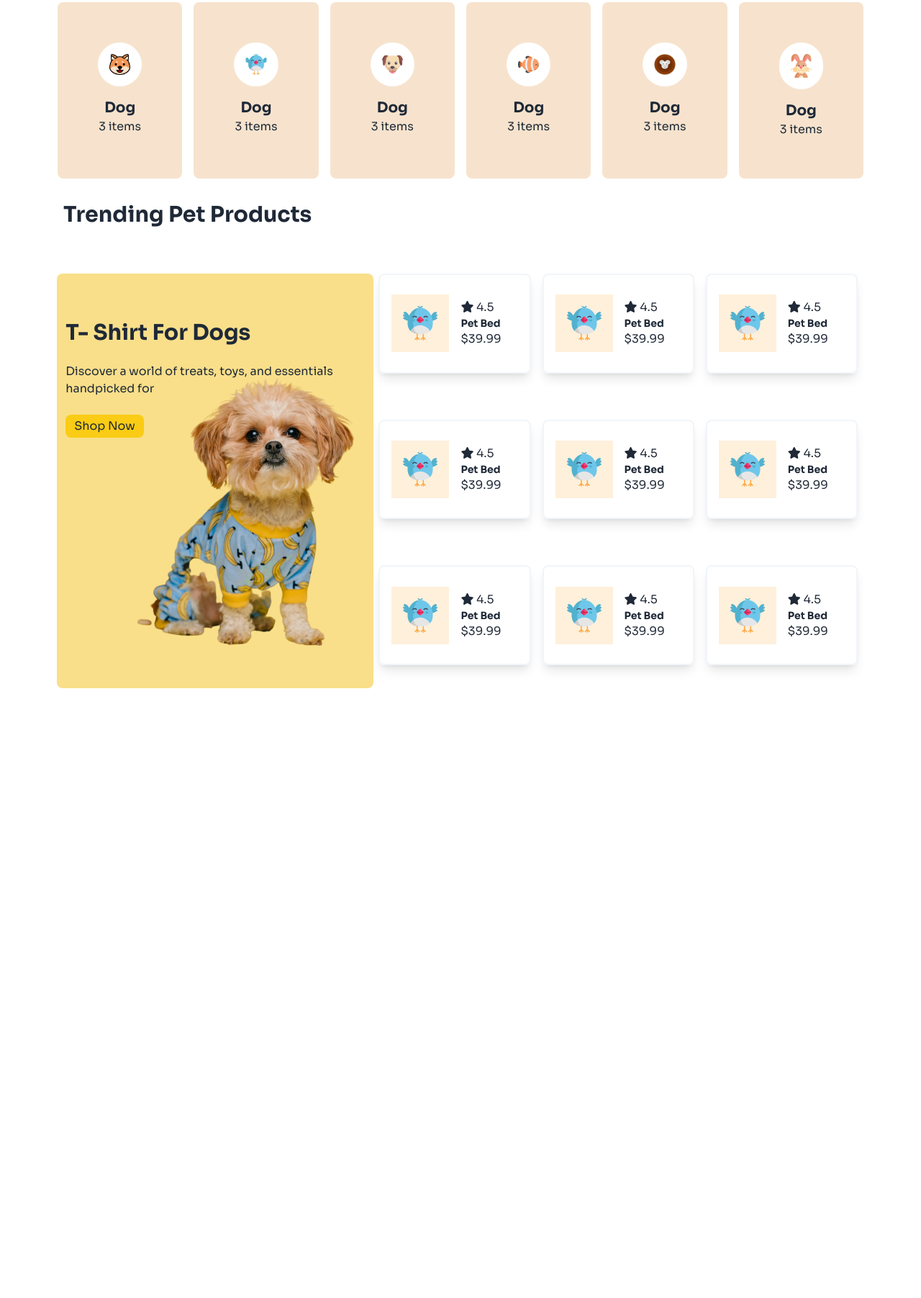
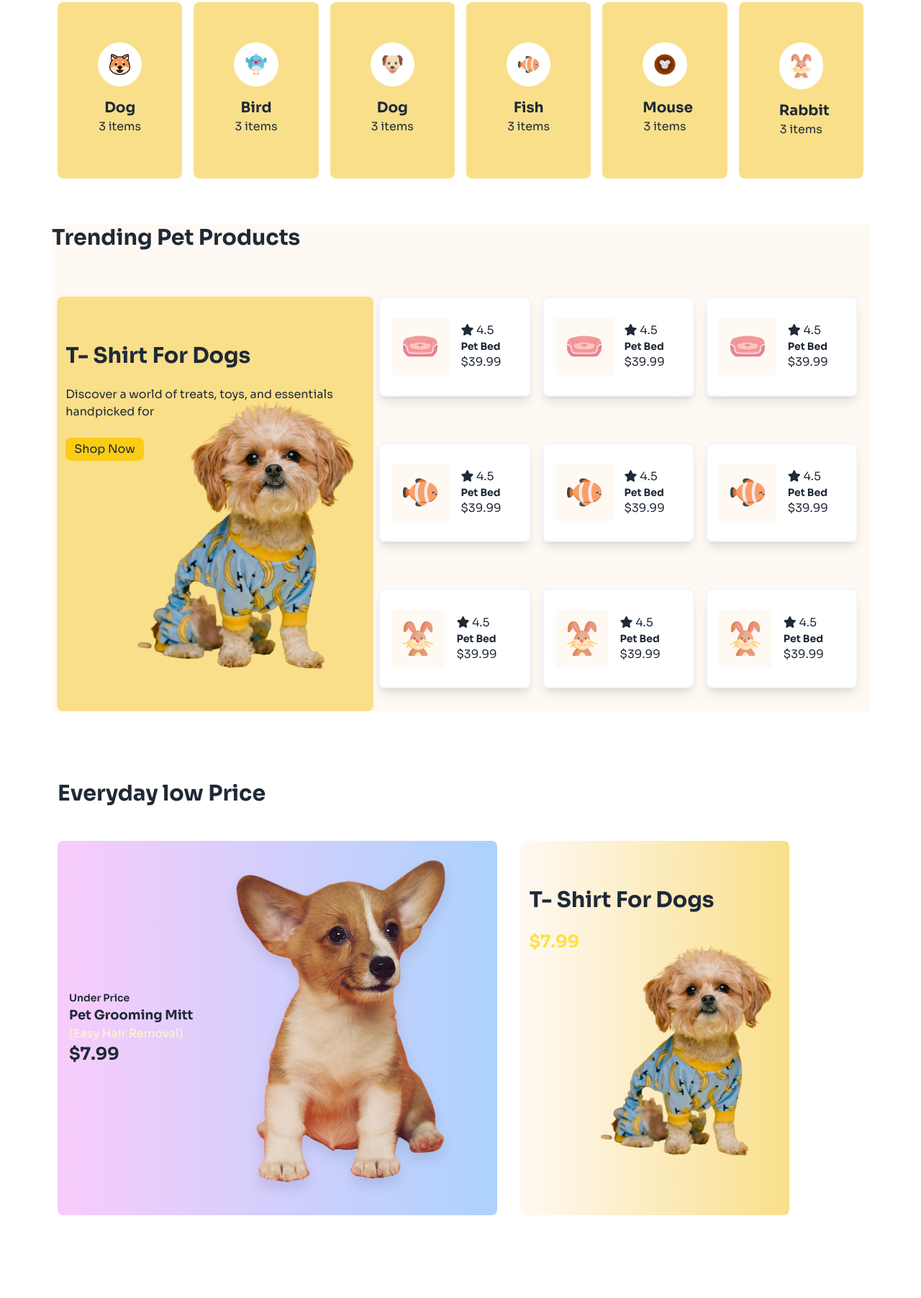
Before and after one commit to Abdul-Aziz-wasi/PET-SHOP, a plain HTML site: page index.html in a window 1280 px wide. Shown: the part 893-2696 px from the top of the page at 72% size. Before the commit the page ends 1849 px from the top, so only its background shows below. Drawn offline with nearby package versions, Linux system fonts and the light colour scheme.

Commit message:
added all section

```diff
--- a/index.html
+++ b/index.html
@@ -62,10 +62,18 @@
                 <h1 class="text-lg font-bold lg:text-3xl">Pamper Your Pet,<br> Because They Deserve <br> the Bes</h1><br>
                     <p>Discover a world of treats, toys, and essentials handpicked for <br> your furry friends. Shop now and make tails wag with joy!</p><br>
                     <button class="py-1 px-3 rounded-lg bg-yellow-400 hover:bg-yellow-200">Find a pet</button>
+                    <div class="max-w-6xl mx-auto mt-8 pl-4">
+                        <i class="fa-solid fa-arrow-down size-6 animate-bounce text-black text-3xl font-bold"></i>
+                        <!-- <i class="fa-solid fa-angle-down size-6 animate-bounce text-yellow-500 text-3xl font-bold"></i><br>
+                        <i class="fa-solid fa-angle-down size-6 animate-bounce text-yellow-500 text-3xl font-bold"></i><br>
+                        <i class="fa-solid fa-angle-down size-6 animate-bounce text-yellow-500 text-3xl font-bold"></i> -->
+                      </div>
           </div>
           <div><img class="pt-48 lg:p-4 z-1" src="images/cat-big.png" alt=""></div> <br>
 
+
             </div>
+
          </section>
     </header>
     <!-- main section -->
@@ -75,42 +83,42 @@
             <div>
 
                  <div class="grid lg:grid-cols-6 grid-cols-2  gap-4 px-4 mb-8">
-                    <div class="bg-[#F7E3CD] p-14 text-center rounded-lg">
+                    <div class="bg-[#F9DF8A] p-14 text-center rounded-lg">
                         <div class="bg-white p-4 rounded-full mb-4"><img   src="images/cat-cartoon.png" alt=""></div>
                     <h3 class="text-xl font-bold">Dog</h3>
                     <p>3 items</p>
                     </div>
-                    <div class="bg-[#F7E3CD] p-14 text-center rounded-lg">
+                    <div class="bg-[#F9DF8A] p-14 text-center rounded-lg">
                         <div class="bg-white p-4 rounded-full mb-4"><img   src="images/bird-cartoon.png" alt=""></div>
-                    <h3 class="text-xl font-bold">Dog</h3>
+                    <h3 class="text-xl font-bold">Bird</h3>
                     <p>3 items</p>
                     </div>
-                    <div class="bg-[#F7E3CD] p-14 text-center rounded-lg">
+                    <div class="bg-[#F9DF8A] p-14 text-center rounded-lg">
                         <div class="bg-white p-4 rounded-full mb-4"><img   src="images/dog-cartoon.png" alt=""></div>
                     <h3 class="text-xl font-bold">Dog</h3>
                     <p>3 items</p>
                     </div>
-                    <div class="bg-[#F7E3CD] p-14 text-center rounded-lg">
+                    <div class="bg-[#F9DF8A] p-14 text-center rounded-lg">
                         <div class="bg-white p-4 rounded-full mb-4"><img   src="images/fish-cartoon.png" alt=""></div>
-                    <h3 class="text-xl font-bold">Dog</h3>
+                    <h3 class="text-xl font-bold">Fish</h3>
                     <p>3 items</p>
                     </div>
-                    <div class="bg-[#F7E3CD] p-14 text-center rounded-lg">
+                    <div class="bg-[#F9DF8A] p-14 text-center rounded-lg">
                         <div class="bg-white p-4 rounded-full mb-4"><img   src="images/mouse-cartoon.png" alt=""></div>
-                    <h3 class="text-xl font-bold">Dog</h3>
+                    <h3 class="text-xl font-bold">Mouse</h3>
                     <p>3 items</p>
                     </div>
-                    <div class="bg-[#F7E3CD] p-14 text-center rounded-lg">
+                    <div class="bg-[#F9DF8A] p-14 text-center rounded-lg">
                         <div class="bg-white p-4 rounded-full mb-4"><img   src="images/rabbit-cartoon.png" alt=""></div>
-                    <h3 class="text-xl font-bold">Dog</h3>
+                    <h3 class="text-xl font-bold">Rabbit</h3>
                     <p>3 items</p>
                     </div>
                  </div>
 
             </div>
             <!-- pet products section -->
-             <div class="ml-2 mr-2">
-                <h3 class="lg:text-3xl text-lg pl-4 font-bold mb-8">Trending Pet Products</h3>
+             <div class="ml-2 mr-2 lg:bg-[#FFF9F4]">
+                <h3 class="lg:text-3xl text-lg font-bold mb-8 mt-16">Trending Pet Products</h3>
                 <div class="grid lg:grid-cols-5 lg:grid-rows-3 grid-cols-2 flex-wrap">
                     <div class="relative max-w-6xl mx-auto lg:mt-8 col-span-2 row-span-3 bg-[#F9DF8A] rounded-lg">
                         <div class="absolute z-50 lg:gap-4 pl-3 pt-8 lg:pt-8 mt-8">
@@ -121,72 +129,72 @@
                       <div class="pt-32 pl-24 "><img class=" lg:p-4 z-1" src="images/cute-pet-mid.png" alt=""></div> <br>
 
                         </div>
-                        <div class="flex items-center gap-4 rounded-lg shadow-lg my-8 px-4 border-2 border-slate-100 mr-4">
-                            <div><img class="bg-[#FEF0DB] p-4" src="images/bird-cartoon.png" alt=""></div>
+                        <div class="flex bg-white items-center gap-4 rounded-lg shadow-lg my-8 px-4 border-2 border-slate-100 mr-4">
+                            <div><img class="bg-[#FFF9F4] p-4" src="images/pet-couch.png" alt=""></div>
                             <div>
                                 <p><i class="fa-solid fa-star "></i> 4.5</p>
                                 <p class="text-sm font-bold">Pet Bed</p>
                                 <p>$39.99</p>
                             </div>
                         </div>
-                        <div class="flex items-center gap-4 rounded-lg shadow-lg my-8 px-4 border-2 border-slate-100 mr-4">
-                            <div ><img class="bg-[#FEF0DB] p-4" src="images/bird-cartoon.png" alt=""></div>
+                        <div class="flex bg-white items-center gap-4 rounded-lg shadow-lg my-8 px-4 border-2 border-slate-100 mr-4">
+                            <div ><img class="bg-[#FFF9F4] p-4" src="images/pet-couch.png" alt=""></div>
                             <div>
                                 <p><i class="fa-solid fa-star "></i> 4.5</p>
                                 <p class="text-sm font-bold">Pet Bed</p>
                                 <p>$39.99</p>
                             </div>
                         </div>
-                        <div class="flex items-center gap-4 rounded-lg shadow-lg my-8 px-4 border-2 border-slate-100 mr-4">
-                            <div ><img class="bg-[#FEF0DB] p-4" src="images/bird-cartoon.png" alt=""></div>
+                        <div class="flex bg-white items-center gap-4 rounded-lg shadow-lg my-8 px-4 border-2 border-slate-100 mr-4">
+                            <div ><img class="bg-[#FFF9F4] p-4" src="images/pet-couch.png" alt=""></div>
                             <div>
                                 <p><i class="fa-solid fa-star "></i> 4.5</p>
                                 <p class="text-sm font-bold">Pet Bed</p>
                                 <p>$39.99</p>
                             </div>
                         </div>
-                        <div class="flex items-center gap-4 rounded-lg shadow-lg my-8 px-4 border-2 border-slate-100 mr-4">
-                            <div ><img class="bg-[#FEF0DB] p-4" src="images/bird-cartoon.png" alt=""></div>
+                        <div class="flex bg-white items-center gap-4 rounded-lg shadow-lg my-8 px-4 border-2 border-slate-100 mr-4">
+                            <div ><img class="bg-[#FFF9F4] p-4" src="images/fish-cartoon.png" alt=""></div>
                             <div>
                                 <p><i class="fa-solid fa-star "></i> 4.5</p>
                                 <p class="text-sm font-bold">Pet Bed</p>
                                 <p>$39.99</p>
                             </div>
                         </div>
-                        <div class="flex items-center gap-4 rounded-lg shadow-lg my-8 px-4 border-2 border-slate-100 mr-4">
-                            <div ><img class="bg-[#FEF0DB] p-4" src="images/bird-cartoon.png" alt=""></div>
+                        <div class="flex bg-white items-center gap-4 rounded-lg shadow-lg my-8 px-4 border-2 border-slate-100 mr-4">
+                            <div ><img class="bg-[#FFF9F4] p-4" src="images/fish-cartoon.png" alt=""></div>
                             <div>
                                 <p><i class="fa-solid fa-star "></i> 4.5</p>
                                 <p class="text-sm font-bold">Pet Bed</p>
                                 <p>$39.99</p>
                             </div>
                         </div>
-                        <div class="flex items-center gap-4 rounded-lg shadow-lg my-8 px-4 border-2 border-slate-100 mr-4">
-                            <div ><img class="bg-[#FEF0DB] p-4" src="images/bird-cartoon.png" alt=""></div>
+                        <div class="flex bg-white items-center gap-4 rounded-lg shadow-lg my-8 px-4 border-2 border-slate-100 mr-4">
+                            <div ><img class="bg-[#FFF9F4] p-4" src="images/fish-cartoon.png" alt=""></div>
                             <div>
                                 <p><i class="fa-solid fa-star "></i> 4.5</p>
                                 <p class="text-sm font-bold">Pet Bed</p>
                                 <p>$39.99</p>
                             </div>
                         </div>
-                        <div class="flex items-center gap-4 rounded-lg shadow-lg my-8 px-4 border-2 border-slate-100 mr-4">
-                            <div ><img class="bg-[#FEF0DB] p-4" src="images/bird-cartoon.png" alt=""></div>
+                        <div class="flex bg-white items-center gap-4 rounded-lg shadow-lg my-8 px-4 border-2 border-slate-100 mr-4">
+                            <div ><img class="bg-[#FFF9F4] p-4" src="images/rabbit-cartoon.png" alt=""></div>
                             <div>
                                 <p><i class="fa-solid fa-star "></i> 4.5</p>
                                 <p class="text-sm font-bold">Pet Bed</p>
                                 <p>$39.99</p>
                             </div>
                         </div>
-                        <div class="flex items-center gap-4 rounded-lg shadow-lg my-8 px-4 border-2 border-slate-100 mr-4">
-                            <div ><img class="bg-[#FEF0DB] p-4" src="images/bird-cartoon.png" alt=""></div>
+                        <div class="flex bg-white items-center gap-4 rounded-lg shadow-lg my-8 px-4 border-2 border-slate-100 mr-4">
+                            <div ><img class="bg-[#FFF9F4] p-4" src="images/rabbit-cartoon.png" alt=""></div>
                             <div>
                                 <p><i class="fa-solid fa-star "></i> 4.5</p>
                                 <p class="text-sm font-bold">Pet Bed</p>
                                 <p>$39.99</p>
                             </div>
                         </div>
-                        <div class="hidden lg:flex items-center gap-4 rounded-lg shadow-lg my-8 px-4 border-2 border-slate-100 mr-4">
-                            <div ><img class="bg-[#FEF0DB] p-4" src="images/bird-cartoon.png" alt=""></div>
+                        <div class="hidden bg-white lg:flex items-center gap-4 rounded-lg shadow-lg my-8 px-4 border-2 border-slate-100 mr-4">
+                            <div ><img class="bg-[#FFF9F4] p-4" src="images/rabbit-cartoon.png" alt=""></div>
                             <div>
                                 <p><i class="fa-solid fa-star "></i> 4.5</p>
                                 <p class="text-sm font-bold">Pet Bed</p>
@@ -198,11 +206,99 @@
 
              </div>
 
+             <!-- every low price section -->
+              <section class="mt-24">
+                <h3 class="lg:text-3xl text-lg pl-4 font-bold mb-8 mt-16">Everyday low Price</h3>
+                <div class="flex-row lg:flex gap-8 p-4">
+                    <div class="lg:4/6 flex lg:mb-24 mb-4 items-center bg-gradient-to-r from-[#F8CCFB] rounded-lg  to-[#ACD2FD]">
+                        <div class="gap-4 pl-4">
+                            <p class="text-sm hidden lg:block font-semibold">Under Price</p>
+                            <p class="text-lg lg:font-bold text-nowrap">Pet Grooming Mitt</p>
+                            <p class="text-yellow-100 hidden lg:block">(Easy Hair Removal)</p>
+                            <p class="lg:text-2xl font-bold">$7.99</p>
+                        </div>
+                        <div>
+                            <img src="images/cute-dog-mid.png" alt="">
+                        </div>
+
+
+                    </div>
+                    <div class=" lg:w-2/6 lg:mb-24 bg-gradient-to-r from-[#FFF9F4] rounded-lg  to-[#F9DF8A]">
+                        <div class="absolute z-50 lg:gap-4 pl-3 pt-8 lg:pt-8 mt-8">
+                            <h1 class="text-lg font-bold lg:text-3xl">T- Shirt For Dogs</h1><br>
+                            <p class="text-2xl text-yellow-300 font-bold">$7.99</p>
+
+                      </div>
+                      <div class="pt-32 pl-24 "><img class=" lg:p-4 z-1" src="images/cute-pet-mid.png" alt=""></div> <br>
+
+                        </div>
+
+
+                    </div>
+                </div>
+              </section>
+
+              <section>
+                <div class="max-w-6xl mx-auto mt-16 p-16 shadow-lg rounded-lg">
+                    <h2 class="text-xl font-bold mb-4">How to take care of pets?</h2>
+                    <p class="text-sm mb-4">To take care of a pet, you can provide them with food, water, shelter, exercise, and regular veterinary care. You can also make sure they are properly identified and spayed or neutered. <br>
+                        <span class="text-lg font-bold mt-4">Food and water:</span> <br>
+                        Provide your pet with a balanced diet of nutritious food. <br>
+                        Make sure your pet has access to fresh water at all times. <br>
+                        <span class="text-lg font-bold mt-4">Shelter:</span> <br>
+                        Provide a safe, cozy shelter for your pet. <br>
+                        Make sure your pet has a place to go to the bathroom. </p>
+                </div>
+              </section>
+
 
 
     </main>
 
-    <footer>
+    <footer class="">
+        <!-- pawsome news -->
+         <div class="mx-4 translate-y-56">
+            <div class=" max-w-6xl mx-auto flex-row p-8 lg:flex items-center gap-32 bg-[#FFF9F4]">
+                <div>
+                    <img class="p-4" src="images/cute-pet-mid.png" alt="">
+
+                </div>
+                <div class="p-4">
+                    <h2 class="text-lg font-bold mb-2 ">Get Pawsome News!</h2>
+                    <p class="font-semibold mb-2">Exclusive training tips, ticks, and more.</p>
+                    <input class="p-3 mb-2 rounded-md" type="email" placeholder="Enter email..."> <br>
+                    <button class="py-1 px-3 rounded-lg bg-yellow-400 hover:bg-yellow-200">Subscribe</button>
+
+                </div>
+             </div>
+         </div>
+         <!-- footer section -->
+          <section class="bg-[#F9DF8A]">
+            <div class="max-w-6xl mx-auto grid lg:grid-cols-3 grid-cols-1 p-4">
+                <div class="pt-56 mb-4">
+                 <div class="flex gap-2 items-center mb-4">   <img class="" src="images/logo-header.png" alt=""><h5 class="text-xl">Browse<span class="text-yellow-500">4</span>Pets</h5></div>
+                 <p>Discover a world of treats, toys, and essentials handpicked for your furry friends</p>
+                </div>
+
+                <div class="list-none justify-center mb-4 items-center lg:ml-48 lg:pt-56">
+                    <li><a href="">Find a pet</a></li>
+                    <li><a href="">Breeds</a></li>
+                    <li><a href="">Contact us</a></li>
+
+                </div>
+
+                <div class="lg:pl-48 lg:pt-56">
+                    <p> Follow Us</p>
+                    <i class="fa-brands fa-facebook mr-2"></i>
+                        <i class="fa-brands fa-twitter mr-2"></i>
+                        <i class="fa-brands fa-square-instagram mr-2"></i>
+                        <i class="fa-brands fa-linkedin-in"></i>
+
+
+
+                </div>
+              </div>
+          </section>
 
     </footer>
 
```
